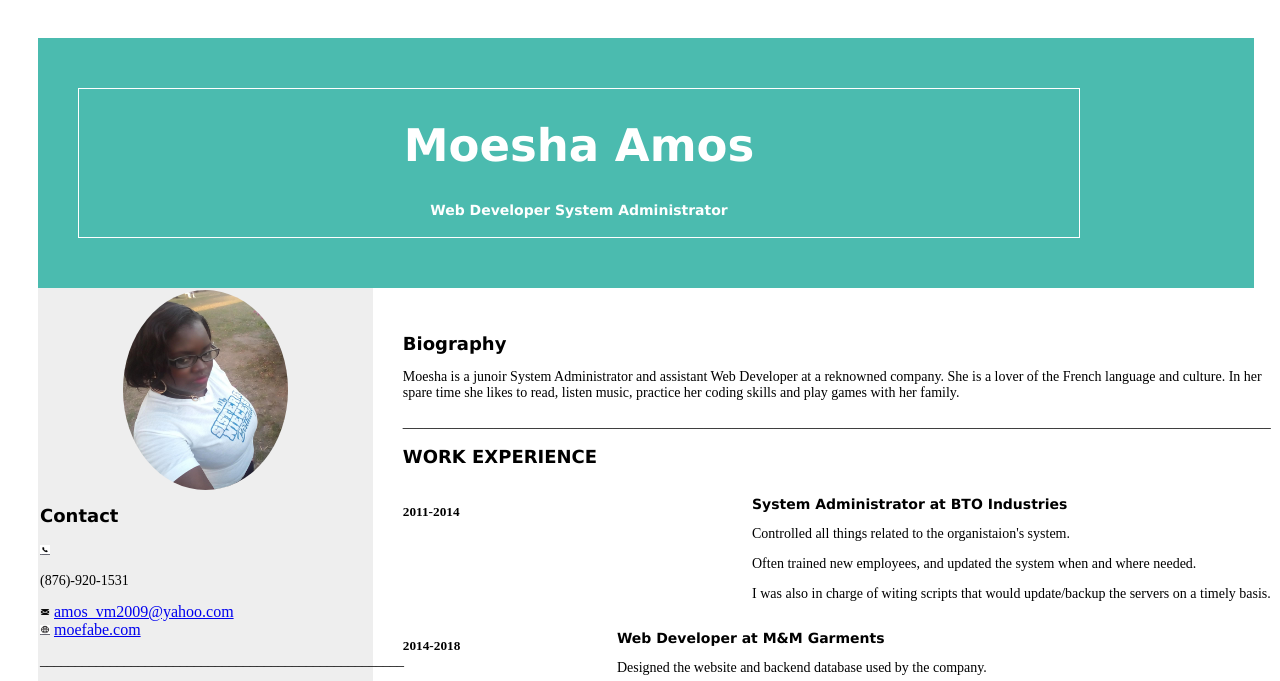
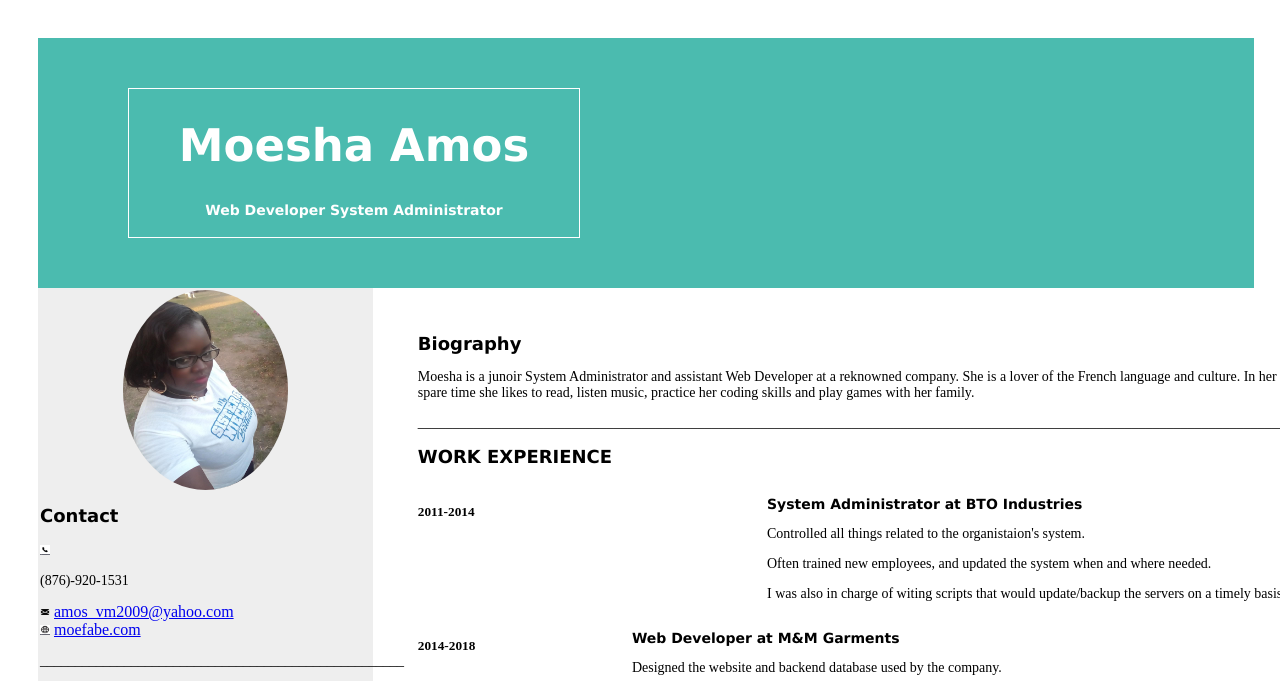
Before and after one commit to moe-moe101/moe-moe101.github.io, a plain HTML site: page index.html in a window 1280 px wide. Shown: the top 681 px of the page. Drawn offline with Linux system fonts and the light colour scheme.

Commit message:
This is it

```diff
--- a/styles.css
+++ b/styles.css
@@ -2,6 +2,7 @@ body {
 	width:95%;
 	height:100%;
 	padding: 30px;
+
 }
 
 h1{
@@ -31,10 +32,18 @@ h4{
 	text-align: center;
 }
 
+header{
+	width:450px;
+
+
+}
+
 #main{
 	display:grid;
 	grid-template-columns: 30% auto;
 	padding-right: 100px;
+	grid-row-gap: 10px;
+	grid-column-gap: 15px;
 }
 
 #sidebar{
@@ -73,12 +82,11 @@ h4{
 
 #header{
 	border: 1px solid;
-	width: 1000px;q
+	width: 450px;
 	margin-left: 50px;
 	margin-right: 50px;
 	margin-top: 10px;
 	margin-bottom: 10px;
-
 	color: white;
 	display: flex;
 	justify-content: center;
```
